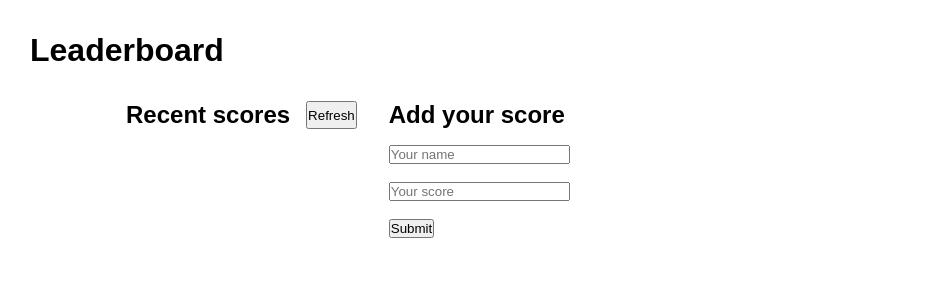
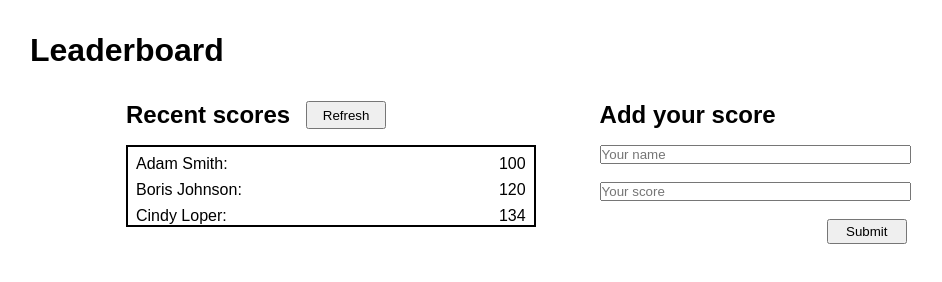
Before and after one commit to Hombre2014/Leaderboard, a website built with webpack: page src/index.html in a window 1280 px wide. Shown: the whole page, without its empty margins (2-944 px from the left). Built offline with nearby package versions, Linux system fonts and the light colour scheme.

Commit message:
Basic structure according to the wireframe

```diff
--- a/src/index.html
+++ b/src/index.html
@@ -18,17 +18,28 @@
         <button class="btn-refresh" type="button">Refresh</button>
       </div>
       <div class="results">
-
+        <div class="result">
+          <span class="name">Adam Smith: </span>
+          <span class="score">100</span>
+        </div>
+        <div class="result">
+          <span class="name">Boris Johnson: </span>
+          <span class="score">120</span>
+        </div>
+        <div class="result">
+          <span class="name">Cindy Loper: </span>
+          <span class="score">134</span>
+        </div>
       </div>
     </section>
     <aside>
       <h2>Add your score</h2>
       <form action="#">
         <label for="name"></label>
-        <input type="text" id="name" name="name" placeholder="Your name"><br><br>
+        <input class="your-name" type="text" id="name" name="name" placeholder="Your name"><br><br>
         <label for="score"></label>
-        <input type="text" id="score" name="score" placeholder="Your score"><br><br>
-        <input type="submit" value="Submit">
+        <input class="your-score" type="text" id="score" name="score" placeholder="Your score"><br><br>
+        <input class="btn-submit" type="submit" value="Submit">
       </form>
     </aside>
   </main>
--- a/src/style.css
+++ b/src/style.css
@@ -14,22 +14,50 @@ body {
 main {
   margin: 2rem 8rem;
   display: flex;
-  column-gap: 2rem;
+  column-gap: 4rem;
 }
 
 .scores {
   display: flex;
+  margin-bottom: 1rem;
 }
 
 .btn-refresh {
   margin-left: 1rem;
+  width: 80px;
 }
 
 form {
   margin-top: 1rem;
+  width: 100%;
+}
+
+input {
+  width: 100%;
+}
+
+.btn-submit {
+  max-width: 80px;
+  float: right;
+  padding: 3px 6px;
 }
 
 section {
   display: flex;
   flex-direction: column;
+  min-width: 40%;
 }
+
+aside {
+  min-width: 30%;
+}
+
+.result {
+  display: flex;
+  justify-content: space-between;
+  padding: 0.5rem 0.5rem 0 0.5rem;
+}
+
+.results {
+  border: 2px solid black;
+}
```
